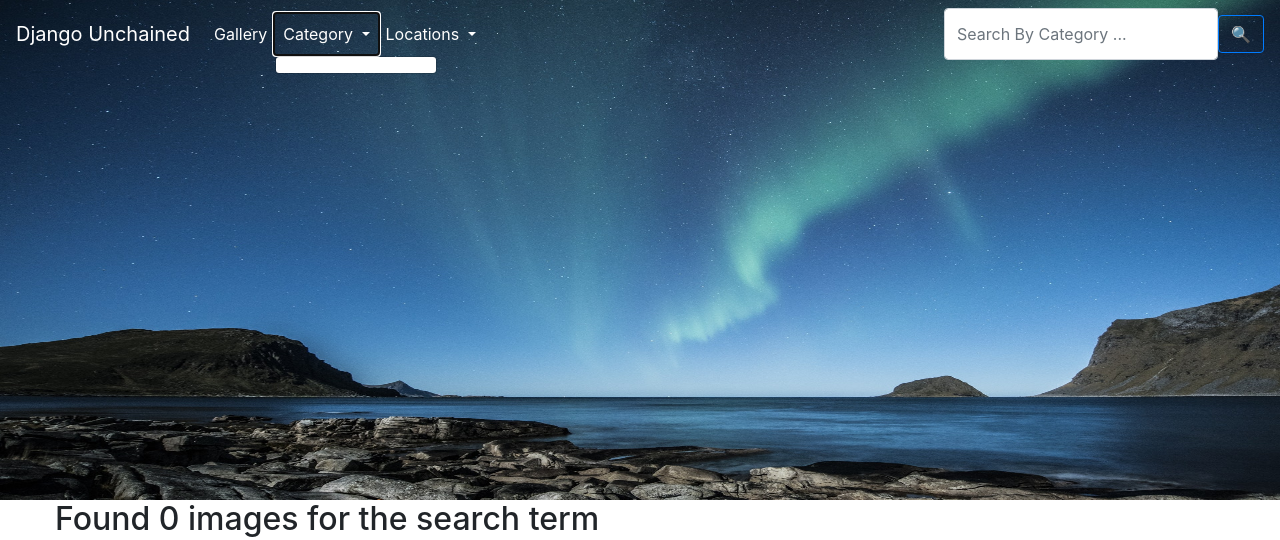
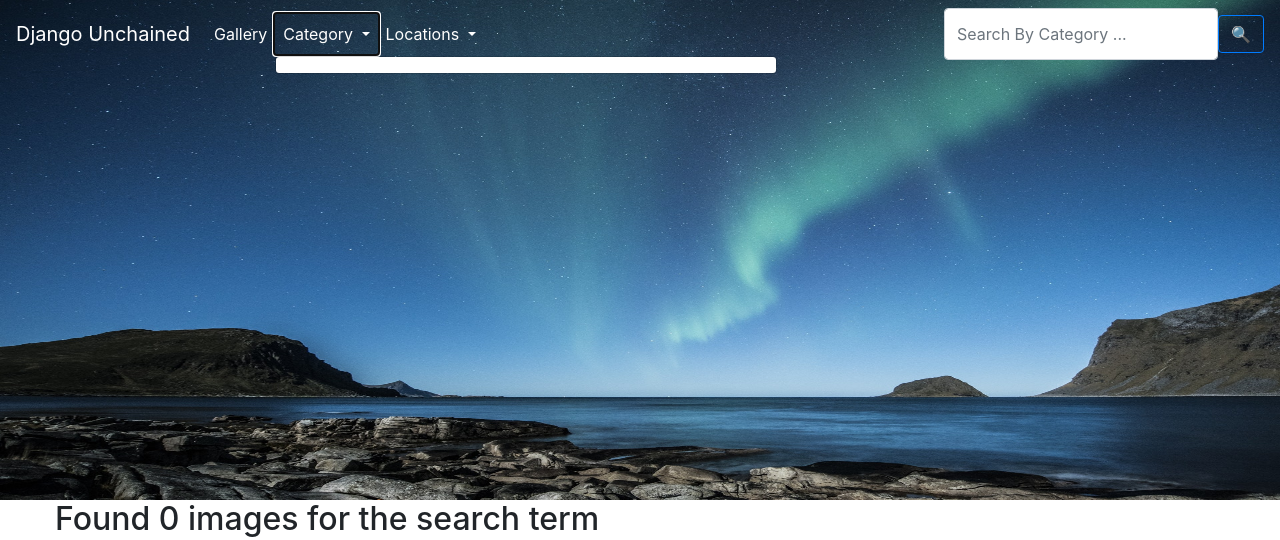
Before and after one commit to nignanthomas/Gallery, a Django app: page / in a window 1280 px wide, after a click on "Category". Shown: the top 540 px of the page. Run offline with Django 3.2, Linux system fonts and the light colour scheme; data that the repository does not hold is empty; some libraries are stand-ins or nearby versions.

Commit message:
update navbar dropdowns

```diff
--- a/gallery/templates/navbar.html
+++ b/gallery/templates/navbar.html
@@ -15,7 +15,7 @@
         <a class="nav-link dropdown-toggle" href="#" id="navbarDropdown" role="button" data-toggle="dropdown" aria-haspopup="true" aria-expanded="false">
           Category
         </a>
-        <div class="dropdown-menu" aria-labelledby="navbarDropdown">
+        <div class="dropdown-menu drop" aria-labelledby="navbarDropdown">
           {% for category in categories %}
           <a class="dropdown-item" href="{% url 'page_category' category.category_name %}">{{category.category_name}}</a>
           <div class="dropdown-divider"></div>
@@ -29,7 +29,7 @@
         <a class="nav-link dropdown-toggle" href="#" id="navbarDropdown" role="button" data-toggle="dropdown" aria-haspopup="true" aria-expanded="false">
           Locations
         </a>
-        <div class="dropdown-menu" aria-labelledby="navbarDropdown">
+        <div class="dropdown-menu drop" aria-labelledby="navbarDropdown">
           {% for locat in locations %}
           <a class="dropdown-item" href="{% url 'page_location' locat.location_name %}">{{locat.location_name}}</a>
           <div class="dropdown-divider"></div>
--- a/static/css/styles.css
+++ b/static/css/styles.css
@@ -21,6 +21,16 @@
   width: 100%;
   height: 500px;
   max-height: 500px;
+}
+
+.drop {
+    -moz-column-count: 2;
+    /* Firefox */
+    -webkit-column-count: 2;
+    /* Safari and Chrome */
+    column-count: 2;
+    width: 500px;
+    max-height:500px;
 }
 
 /* form.search-form { */
```
